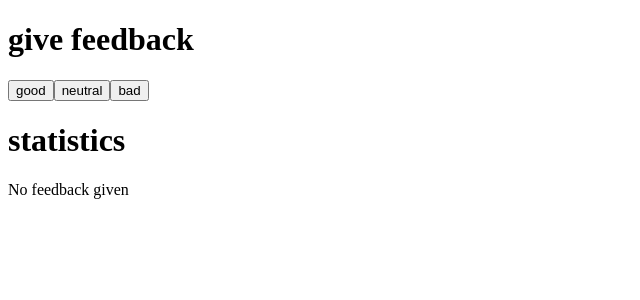
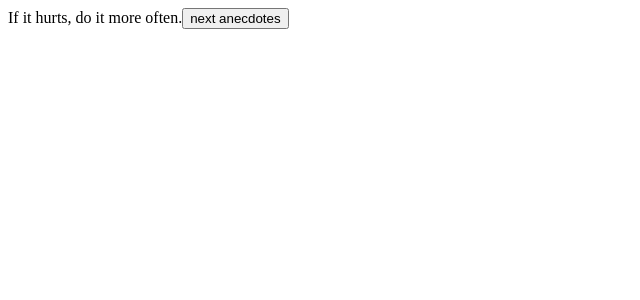
Before and after one commit to nafis589/Submission-repository, a React (Vite) app in the folder part1/courseinfo/: page / in a window 1280 px wide. Shown: the top 300 px of the page, without its empty margins (0-640 px from the left). Built offline with nearby package versions, Linux system fonts and the light colour scheme.

Commit message:
1.12* : anecdotes, étape1

```diff
--- a/part1/courseinfo/src/App.jsx
+++ b/part1/courseinfo/src/App.jsx
@@ -1,77 +1,27 @@
 import {useState} from 'react'
 
-const StatiscLine = (props) => {
-  if (props.text === "positive"){
-    return (
-      <p>{props.text} {props.value} %</p>
-    )
+const App = () => {
+  const anecdotes = [
+    'If it hurts, do it more often.',
+    'Adding manpower to a late software project makes it later!',
+    'The first 90 percent of the code accounts for the first 10 percent of the development time...The remaining 10 percent of the code accounts for the other 90 percent of the development time.',
+    'Any fool can write code that a computer can understand. Good programmers write code that humans can understand.',
+    'Premature optimization is the root of all evil.',
+    'Debugging is twice as hard as writing the code in the first place. Therefore, if you write the code as cleverly as possible, you are, by definition, not smart enough to debug it.',
+    'Programming without an extremely heavy use of console.log is same as if a doctor would refuse to use x-rays or blood tests when diagnosing patients.'
+  ];
+  const [selected, setSelected] = useState(0);
+  const handleClick = () =>{
+    const randomIndex = Math.floor(Math.random()*anecdotes.length);
+    setSelected(randomIndex);
   }
-  return (
-    <p>{props.text} {props.value}</p>
-  )
-}
-
-const Statistics = (props) =>{
-  const all = props.good + props.neutral + props.bad;
-  const average =(props.good - props.bad)/all;
-  const positive = (props.good/all)*100;
-
-  if (all === 0) {
-    return (
-      <p>No feedback given</p>
-    )
-  }
-  return(
-    <div>
-      <table>
-        <tbody>
-          <tr>
-            <td><StatiscLine text = "good" value ={props.good} /></td>
-          </tr>
-          <tr>
-            <td><StatiscLine text = "neutral" value ={props.neutral} /></td>
-          </tr>
-          <tr>
-            <td><StatiscLine text = "bad" value ={props.bad} /></td>
-          </tr>
-          <tr>
-            <td><StatiscLine text = "all" value ={all} /></td>
-          </tr>
-          <tr>
-            <td><StatiscLine text = "average" value ={average} /> </td>
-          </tr>
-          <tr>
-            <td><StatiscLine text = "positive" value ={positive} /> </td>
-          </tr>
-        </tbody>
-      </table>
-    </div>
-  )
-}
-
-const Button  = (props) =>{
-  return (
-    <button onClick={props.onClick}>{props.text}</button>
-  )
-}
-
-const App = () => {
-  const [good, setGood] = useState(0);
-  const [neutral, setNeutral] = useState(0);
-  const [bad, setBad] = useState(0);
-  const handleGoodClick = () => setGood(good + 1);
-  const handleNeutralClick = () => setNeutral(neutral + 1);
-  const handleBadClick = () => setBad(bad + 1);
 
   return (
     <div>
-      <h1>give feedback</h1>
-      <Button onClick={handleGoodClick} text ="good" />
-      <Button onClick={handleNeutralClick} text ="neutral" />
-      <Button onClick={handleBadClick} text="bad" />
-      <h1>statistics</h1>
-      <Statistics good = {good} neutral = {neutral} bad = {bad} />
+      {anecdotes[selected]}
+      <button onClick={handleClick}>next anecdotes</button>
     </div>
+
   )
 }
 
```
